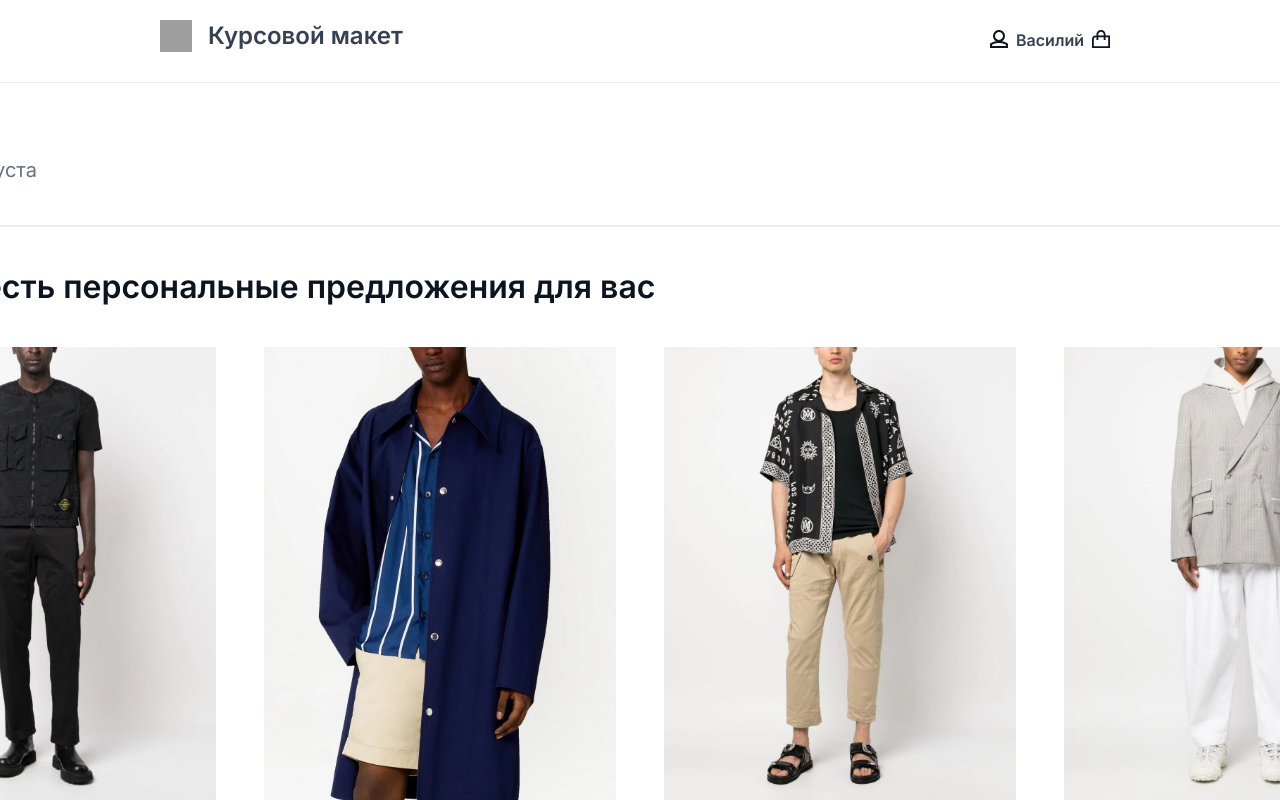
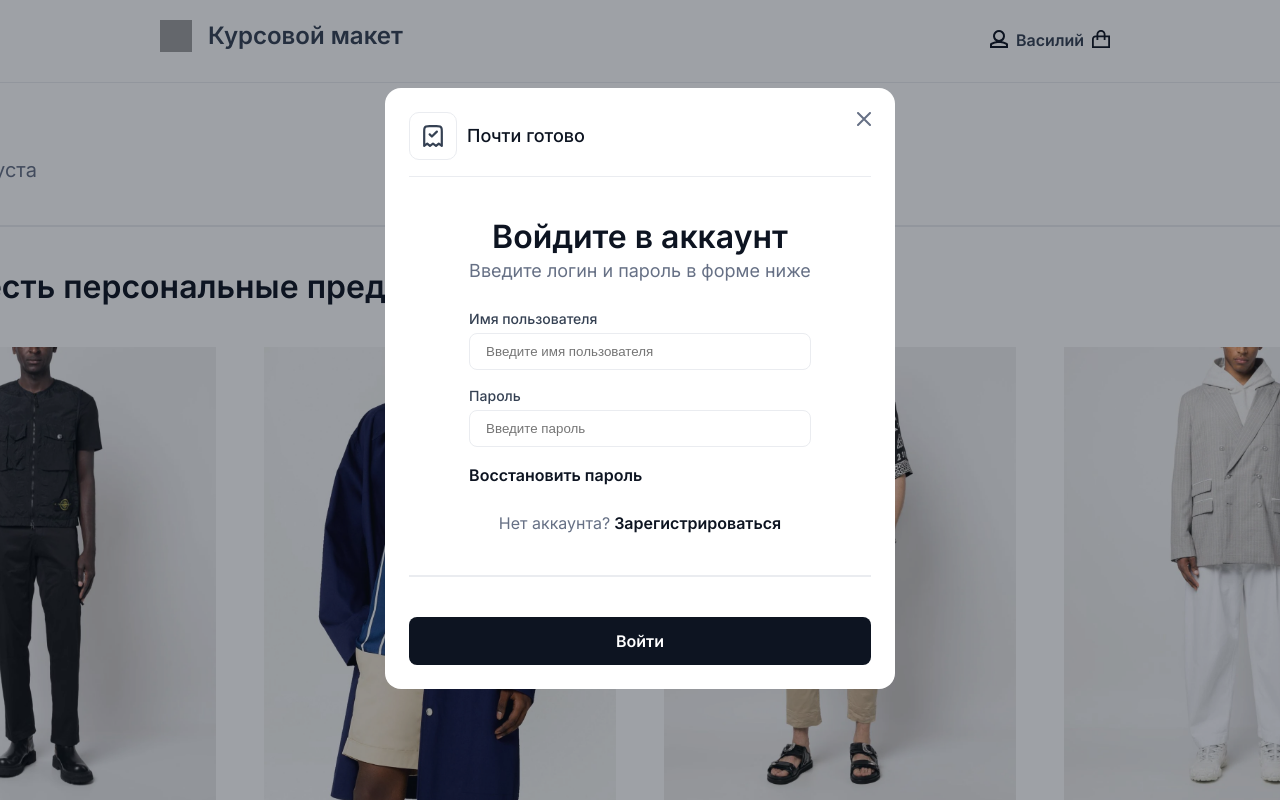
Before and after one commit to otisnth/vue-course-task, a Vue app: page /cart in a window 1280 px wide. Both pictures are taken after a click on the button "Василий". Shown: the top 800 px of the page. Built offline with nearby package versions, Linux system fonts and the light colour scheme; grey boxes are pictures that could not be loaded.

Commit message:
реализовано модальное окно авторизации

```diff
--- a/src/App.vue
+++ b/src/App.vue
@@ -1,24 +1,31 @@
 <template>
   <div id="app">
-    <BaseHeader :userName="userName"/>
+    <BaseHeader :userName="userName" @showAuthModal="showModal"/>
     <main>
-      <router-view :listCard="listCard" :itemsInCart="itemsInCart" @addToCart="addToCart"/>
+      <router-view :listCard="listCard" :itemsInCart="itemsInCart" @addToCart="addToCart" @showAuthModal="showModal"/>
     </main>
     <BaseFooter />
+    <AuthModal v-if="showAuthModal" @showAuthModal="showModal"/>
   </div>
 </template>
 
 <script>
 import BaseFooter from './components/BaseFooter.vue';
 import BaseHeader from './components/BaseHeader.vue';
+import AuthModal from '@/components/AuthModal.vue';
 export default{
   components: {
     BaseHeader,
-    BaseFooter
+    BaseFooter,
+    AuthModal,
   },
   methods: {
     addToCart(item){
       this.itemsInCart.push(item);
+    },
+    showModal(){
+      this.showAuthModal = !this.showAuthModal;
+      console.log("ok");
     }
   },
   props:{
@@ -26,6 +33,7 @@ export default{
   data(){
     return{
       userName:"Василий",
+      showAuthModal: false,
       itemsInCart: [],
       listCard: [
 				{
--- /dev/null
+++ b/src/components/AuthModal.vue
@@ -0,0 +1,228 @@
+<template>
+    <div class="modal-bg">
+        <form class="modal-container">
+            <div class="modal-header">
+                <div class="succes">
+                    <img src="@/assets/img/marker.svg">
+                    <span>Почти готово</span>
+                </div>
+                <button class="btn-close" @click.prevent="showAuthModal"><img src="@/assets/img/close.svg"></button>
+            </div>
+
+            <div class="modal-content">
+                <div class="header">
+                    <h2>Войдите в аккаунт</h2>
+                    <p>Введите логин и пароль в форме ниже</p>
+                </div>
+
+                <div class="user-data">
+                    <div class="username">
+                        <label for="username">Имя пользователя</label>
+                        <input type="text" name="username" id="username" placeholder="Введите имя пользователя">
+                    </div>
+
+                    <div class="password">
+                        <label for="password">Пароль</label>
+                        <input type="password" name="password" id="password" placeholder="Введите пароль">
+                    </div>
+
+                    <a href="#" class="password-recovery">Восстановить пароль</a>
+                </div>
+
+                <p class="register">
+                    <span>Нет аккаунта?</span>
+                    <a href="#">Зарегистрироваться</a>
+                </p>
+            </div>
+
+            <hr>
+
+            <button class="btn" @click.prevent="">Войти</button>
+
+        </form>
+    </div>
+</template>
+
+<script>
+    export default {
+        methods:{
+            showAuthModal(){
+                this.$emit("showAuthModal");
+            }
+        }
+    }
+</script>
+
+<style lang="scss" scoped>
+
+
+
+    .modal-bg {
+        position: absolute;
+        top: 50%;
+        left: 50%;
+        transform: translate(-50%, -50%);
+        z-index: 1;
+        width: 100%;
+        height: 100%;
+        background: rgba(13, 20, 33, 0.4);
+    }
+
+    .modal-container {
+        position: absolute;
+        top: 88px;
+        left: 50%;
+        transform: translate(-50%, 0);
+        width: 510px;
+        // height: 612px;
+        background: #FFFFFF;
+        border-radius: 16px;
+        opacity: 1;
+        display: flex;
+        flex-direction: column;
+        justify-content: center;
+        align-items: center;
+        padding: 24px;
+        gap: 40px;
+
+    }
+    .modal-header {
+        border-bottom: 1px solid #EAECF0;
+        padding-bottom: 16px;
+        width: 100%;
+        display: flex;
+        justify-content: space-between;
+
+        .succes {
+            display: flex;
+            gap: 10px;
+            align-items: center;
+            img{
+                padding: 12px;
+                width: 48px;
+                height: 48px;
+                border: 1px solid #EAECF0;
+                border-radius: 10px;
+            }
+            span{
+                font-family: 'Inter';
+                font-style: normal;
+                font-weight: 500;
+                font-size: 18px;
+                line-height: 28px;
+                color: #0D1421;
+            }
+        }
+        button {
+            background: none;
+            border: none;
+            justify-self: end;
+            align-self: start;
+            cursor: pointer;
+        }
+    }
+
+    .modal-content {
+        display: flex;
+        flex-direction: column;
+        max-width: 343px;
+        gap: 24px;
+        .header {
+            display: flex;
+            flex-direction: column;
+            align-items: center;
+            h2{
+                font-family: 'Inter';
+                font-style: normal;
+                font-weight: 600;
+                font-size: 32px;
+                line-height: 40px;
+                color: #0D1421;
+            }
+            p{
+                font-family: 'Inter';
+                font-style: normal;
+                font-weight: 400;
+                font-size: 18px;
+                line-height: 28px;
+                color: #667085;
+            }
+        }
+
+        .user-data {
+            display: flex;
+            flex-direction: column;
+            gap: 16px;
+        }
+        .username, .password {
+            display: flex;
+            flex-direction: column;
+            gap: 4px;
+            label {
+                font-family: 'Inter';
+                font-style: normal;
+                font-weight: 500;
+                font-size: 14px;
+                line-height: 20px;
+                color: #354153;
+            }
+            input {
+                padding: 10px 16px;
+                background: #FFFFFF;
+                border: 1px solid #EAECF0;
+                border-radius: 8px;
+                outline: none;
+            }
+        }
+        .password-recovery {
+            font-family: 'Inter';
+            font-style: normal;
+            font-weight: 600;
+            font-size: 16px;
+            line-height: 24px;
+            color: #0D1421;
+        }
+        .register {
+            display: flex;
+            gap: 4px;
+            justify-content: center;
+            font-family: 'Inter';
+            font-style: normal;
+            font-weight: 400;
+            font-size: 16px;
+            line-height: 24px;
+            color: #667085;
+            a{
+                font-family: 'Inter';
+                font-style: normal;
+                font-weight: 600;
+                font-size: 16px;
+                line-height: 24px;
+                color: #0D1421;
+            }
+        }
+    }
+
+    hr {
+        border: 1px solid #EAECF0;
+        width: 100%;
+    }
+
+    .btn {
+        width: 100%;
+        text-align: center;
+        background: #0D1421;
+        border-radius: 8px;
+        padding: 10px 18px;
+        font-family: 'Inter';
+        font-style: normal;
+        font-weight: 600;
+        font-size: 16px;
+        line-height: 24px;
+        color: #FFFFFF;
+        outline: none;
+        border-color: transparent;
+        cursor: pointer;
+    }
+
+</style>
--- a/src/components/BaseHeader.vue
+++ b/src/components/BaseHeader.vue
@@ -10,7 +10,7 @@
 
 
             <div class="action">
-                <button class="profile">
+                <button class="profile" @click="showAuthModal">
                     <img src="@/assets/img/profile.svg">
                     <p class="username" v-if="userName">{{ userName }}</p>
                 </button>
@@ -28,6 +28,11 @@
             userName: {
                 type:String,
             }
+        },
+        methods:{
+            showAuthModal(){
+                this.$emit("showAuthModal");
+            },
         }
 
     }
--- a/src/views/Cart.vue
+++ b/src/views/Cart.vue
@@ -33,11 +33,10 @@
                 </ul>
                 <p class="payment-login">
                     Чтобы продолжить оформление заказа, необходимо
-                    <span>войти или зарегистрировать аккаунт</span>
+                    <span @click="showAuthModal">войти или зарегистрировать аккаунт</span>
                 </p>
             </div>
         </div>
-
     </div>
 </template>
 
@@ -49,6 +48,11 @@ import Card from '@/components/Card.vue';
             return{
                 deliveryPrice: 750,
             }
+        },
+        methods:{
+            showAuthModal(){
+                this.$emit("showAuthModal");
+            },
         },
         components:{
             CartItem,
```
Also changed, not shown: src/assets/img/close.svg (added), src/assets/img/marker.svg (added).
